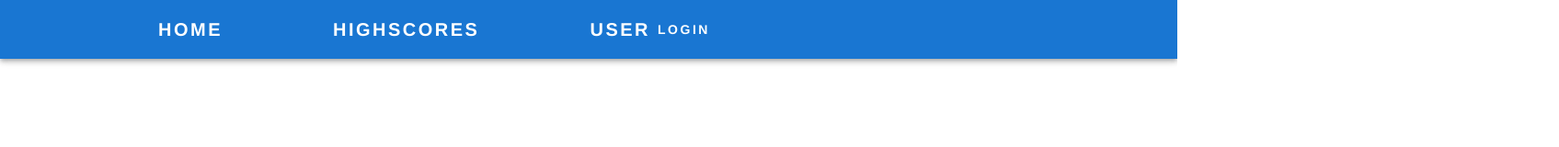
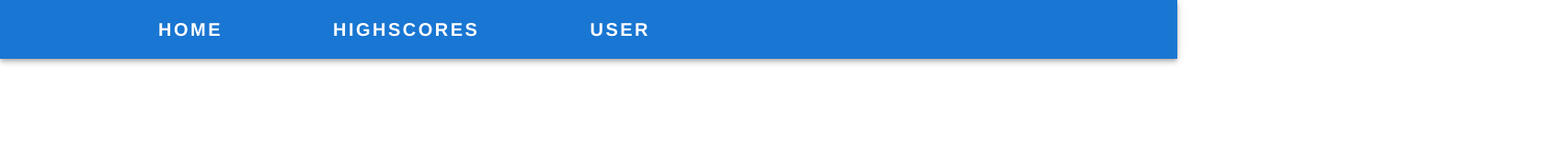
Before and after one commit to KLyrasel/MERN-Trivia, a React (Create React App) app: page /navbar in a window 1280 px wide. Shown: the top 160 px of the page at 92% size, 1695 px wide, since content can reach past the window. Built offline with nearby package versions, Linux system fonts and the light colour scheme.

Commit message:
nav bar update

```diff
--- a/src/components/Navbar.js
+++ b/src/components/Navbar.js
@@ -60,7 +60,7 @@ function Navbar() {
             </Link>
           </Mui.Typography>
             <Mui.Button color="primary" sx={{
-              pr:10,
+              pl:120,
               display: { xs: 'none', md: 'flex' },
               fontFamily: 'Helvetica',
               fontWeight: 700,
```
